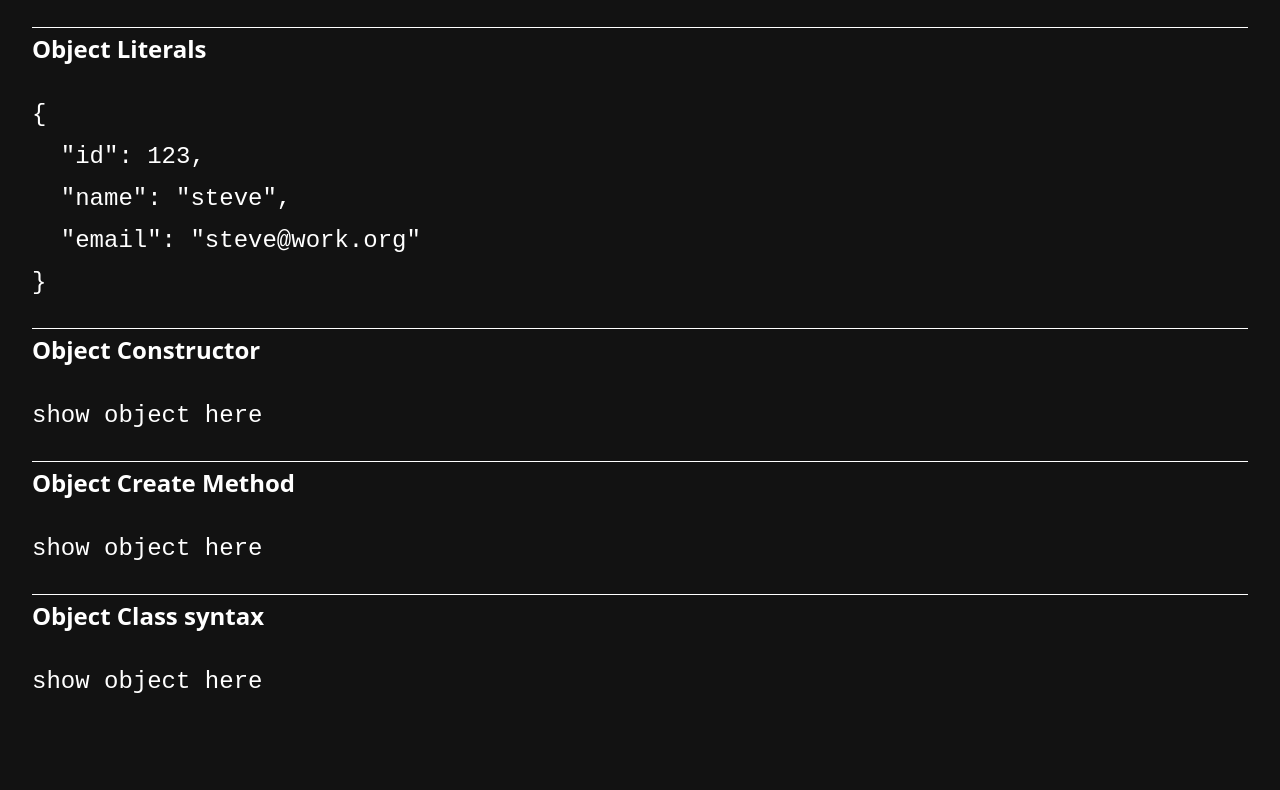
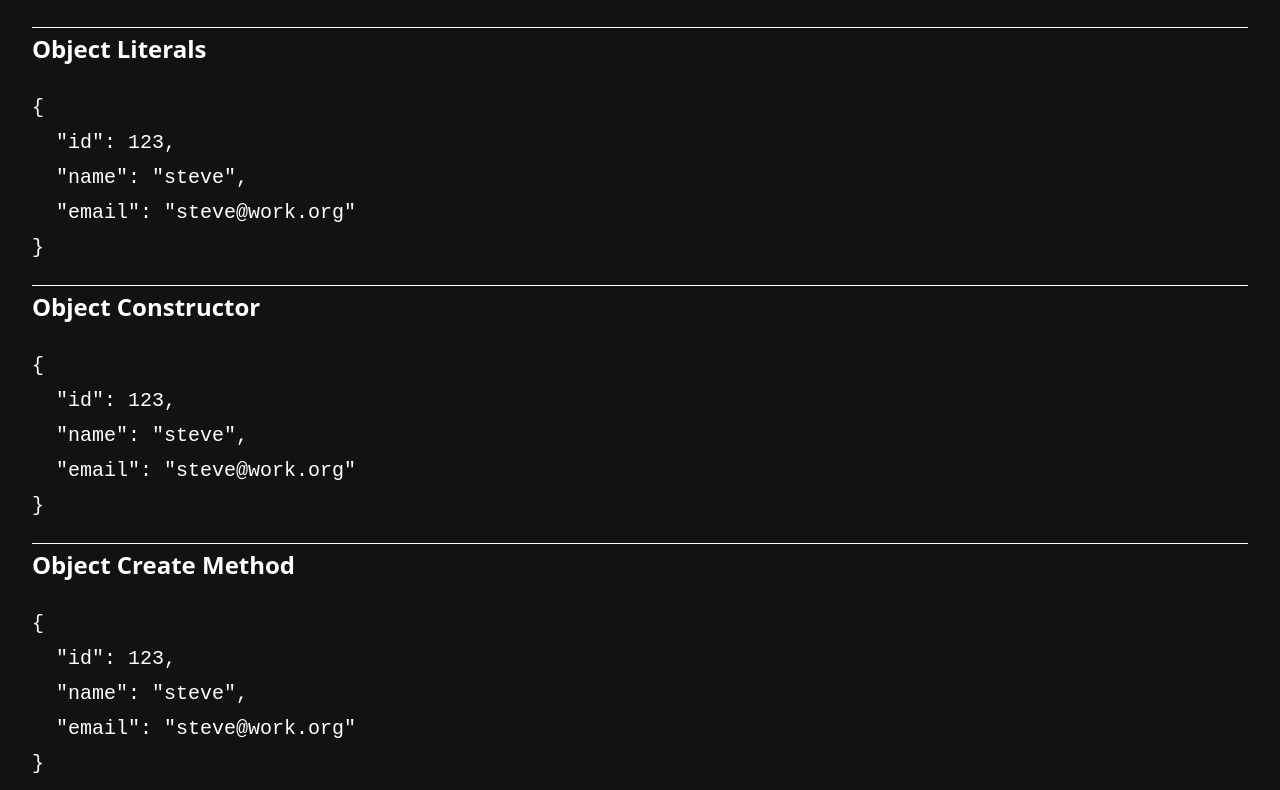
Before and after one commit to prof3ssorSt3v3/turbo-octo-garbanzo, a plain HTML site: page index.html in a window 1280 px wide. Shown: the part 81-871 px from the top of the page. Before the commit the page ends 808 px from the top, so only its background shows below. Drawn offline with Linux system fonts and the light colour scheme.

Commit message:
added the code for the new, create, and class approaches, plus the code to output the prototype properties for each

```diff
--- a/css/main.css
+++ b/css/main.css
@@ -30,7 +30,7 @@ main {
     border-top: 1px solid currentColor;
   }
   pre {
-    font-size: 1.5rem;
+    font-size: 1.25rem;
     font-family: monospace;
   }
 }
--- a/index.html
+++ b/index.html
@@ -9,7 +9,7 @@
   </head>
   <body>
     <header>
-      <h1>Object Creation</h1>
+      <h1>Object Creation Approaches</h1>
     </header>
     <main>
       <h2>Object Literals</h2>
--- a/js/main.js
+++ b/js/main.js
@@ -1,11 +1,3 @@
-(() => {
-  //page has loaded
-  buildLiteral();
-  buildWithConstructor();
-  buildWithCreate();
-  buildWithClass();
-})();
-
 function buildLiteral() {
   let parent = document.getElementById('literals');
   let obj = {
@@ -13,17 +5,106 @@ function buildLiteral() {
     name: 'steve',
     email: 'steve@work.org',
   };
+  //add to the prototype
+  obj.constructor.prototype.someMethodBL = function () {
+    //adding to Object.prototype
+    console.log('called some method from inside buildLiteral');
+  };
   parent.textContent = JSON.stringify(obj, null, 2);
+  obj.someMethodBL();
 }
 
 function buildWithConstructor() {
   let parent = document.getElementById('constructors');
+  // let obj = new Object();
+  //with object literal
+  let obj = new MyObj(123, 'steve', 'steve@work.org');
+  MyObj.prototype.someMethodBWCon = function () {
+    console.log('called some method from inside buildWithConstructor');
+  };
+  parent.textContent = JSON.stringify(obj, null, 2);
+  obj.someMethodBWCon();
+}
+
+function MyObj(id, name, email) {
+  this.id = id;
+  this.name = name;
+  this.email = email;
+  // no need for return when called with new
 }
 
 function buildWithCreate() {
   let parent = document.getElementById('creates');
+  //create wants property descriptors
+  let obj = Object.create(Object.prototype, {
+    id: {
+      configurable: true,
+      enumerable: true,
+      value: 123,
+    },
+    name: {
+      configurable: true,
+      enumerable: true,
+      value: 'steve',
+    },
+    email: {
+      configurable: true,
+      enumerable: true,
+      value: 'steve@work.org',
+    },
+  });
+  obj.constructor.prototype.someMethodBWCreate = function () {
+    //adding to Object.prototype
+    console.log('called some method from inside buildWithCreate');
+  };
+  parent.textContent = JSON.stringify(obj, null, 2);
+  obj.someMethodBWCreate();
 }
 
 function buildWithClass() {
   let parent = document.getElementById('classes');
+  let obj = new MyObjClass(123, 'steve', 'steve@work.org');
+  MyObjClass.prototype.someMethodBWClass = function () {
+    console.log('called some method from inside buildWithClass');
+  };
+  parent.textContent = JSON.stringify(obj, null, 2);
+  obj.someMethodBWClass();
 }
+
+class MyObjClass extends Object {
+  //must appear above the code that accesses the class, just like a variable declared with const or let
+  //so.. this class must be above the IIFE that calls buildWithClass
+  // extends Object means that MyObjClass objects will point to the Object.prototype
+  constructor(id, name, email) {
+    super();
+    this.id = id;
+    this.name = name;
+    this.email = email;
+    // no need for return when class called with new
+  }
+}
+
+(() => {
+  //page has loaded
+  buildLiteral();
+  buildWithConstructor();
+  buildWithCreate();
+  buildWithClass();
+
+  console.group('Object.prototype');
+  for (let prop of Object.getOwnPropertyNames(Object.prototype)) {
+    console.log(prop);
+  }
+  console.groupEnd('Object.prototype');
+  console.group('MyObj.prototype');
+  for (let prop of Object.getOwnPropertyNames(MyObj.prototype)) {
+    console.log(prop);
+  }
+  console.groupEnd('MyObj.prototype');
+  console.group('MyObjClass.prototype');
+  for (let prop of Object.getOwnPropertyNames(MyObjClass.prototype)) {
+    console.log(prop);
+    // console.log(MyObjClass.prototype[prop]);
+  }
+  console.groupEnd('MyObjClass.prototype');
+})();
```
